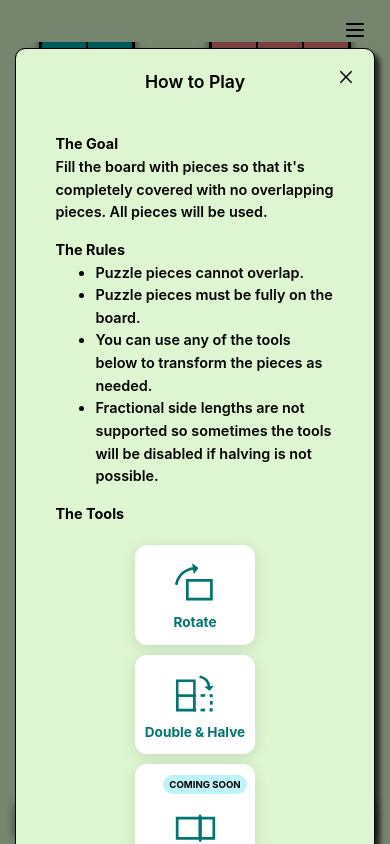
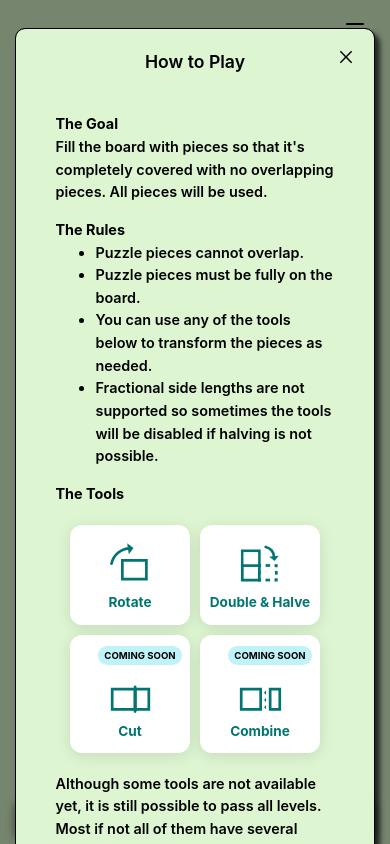
Before and after one commit to mathematiCode/math-puzzle, a React (Vite) app: page /game in a window 390 px wide. Both pictures are taken after a click on the button "How to Play". Built offline with nearby package versions, Linux system fonts and the light colour scheme.

Commit message:
fix: mobile responsiveness

```diff
--- a/src/Game/Instructions/MathematicalToolsRow.tsx
+++ b/src/Game/Instructions/MathematicalToolsRow.tsx
@@ -63,7 +63,7 @@ const Container = styled.div`
   max-width: 1200px;
   height: fit-content;
   margin: 0 auto;
-  padding: 0 20px;
+  padding: 0px;
   container-type: inline-size;
 `;
 
@@ -103,7 +103,7 @@ const ToolWrapper = styled.div`
   }
 
   @container (max-width: 768px) {
-    flex: 0 1 80%;
+    flex: 0 1 50%;
     width: unset;
   }
 `;
--- a/src/components/AntModal.tsx
+++ b/src/components/AntModal.tsx
@@ -14,7 +14,7 @@ const StyledModal = styled(Modal)<{ titleSize: 'large' | 'small' }>`
 
     @media screen and (max-width: 768px) {
       max-width: 96%;
-      margin-top: 40px;
+      margin-top: 20px;
     }
   }
 
```
